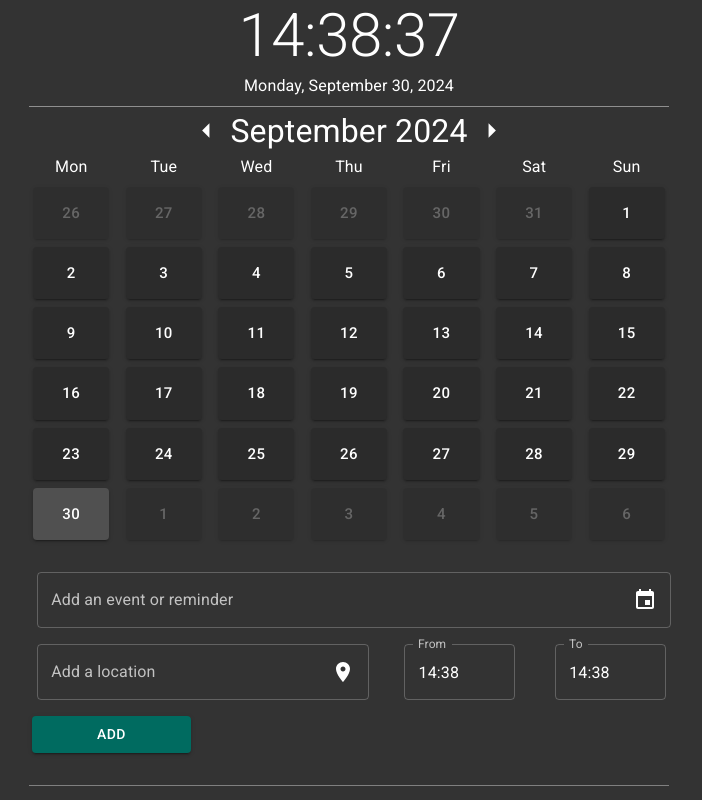
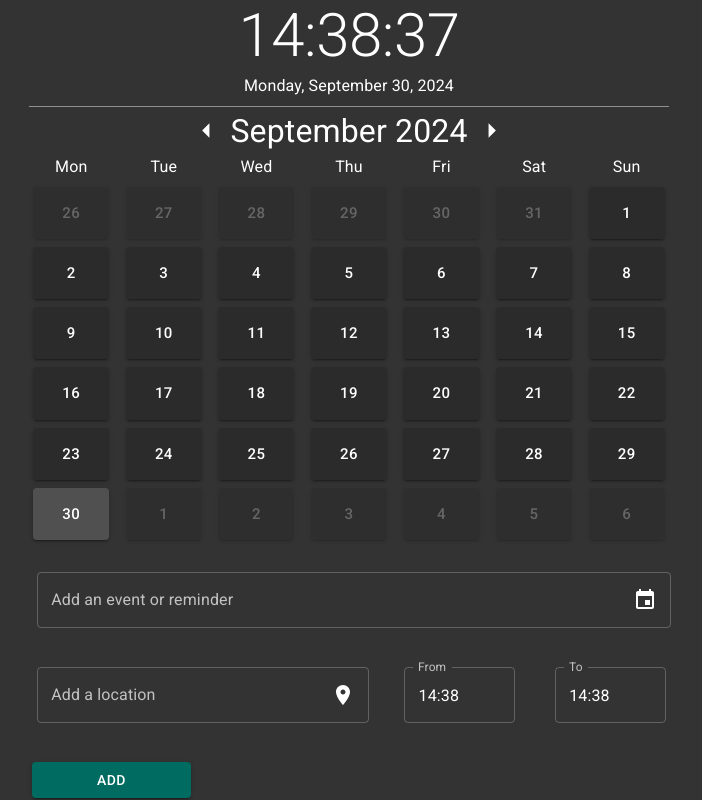
Before and after one commit to MarcusMohns/simple-calendar, a React (Vite) app: page / in a window 1280 px wide. Shown: the top 800 px of the page, without its empty margins (291-993 px from the left). Built offline with nearby package versions, Linux system fonts and the light colour scheme.

Commit message:
add error handling

```diff
--- a/src/Components/StyledTextField.jsx
+++ b/src/Components/StyledTextField.jsx
@@ -9,7 +9,7 @@ import SendIcon from "@mui/icons-material/Send";
 import PlaceIcon from "@mui/icons-material/Place";
 import EventIcon from "@mui/icons-material/Event";
 
-const StyledTextField = ({ setText, text, label, icon }) => {
+const StyledTextField = ({ setText, text, label, icon, error, setError }) => {
   const SendTooltipIcon = () =>
     icon === "location" ? (
       <Tooltip title="Location" placement="right" TransitionComponent={Zoom}>
@@ -38,11 +38,12 @@ const StyledTextField = ({ setText, text, label, icon }) => {
     >
       <FormControl sx={{ width: "100%" }}>
         <TextField
+          error={error}
           id={`${label}`}
           label={label}
           variant="outlined"
           autoComplete="off"
-          onChange={(e) => setText(e.target.value)}
+          onChange={(e) => (setText(e.target.value), error && setError(false))}
           value={text}
           sx={{
             button: { paddingRight: "0px" },
@@ -54,6 +55,8 @@ const StyledTextField = ({ setText, text, label, icon }) => {
               endAdornment: <SendTooltipIcon />,
             },
           }}
+          helperText={error ? "Required" : " "}
+          noValidate
         />
       </FormControl>
     </Box>
--- a/src/TextSection.jsx
+++ b/src/TextSection.jsx
@@ -16,9 +16,10 @@ const TextSection = ({ saveAppointment }) => {
   const [fromTime, setFromTime] = useState(dayjs());
   const [toTime, setToTime] = useState(dayjs());
   const [location, setLocation] = useState("");
+  const [error, setError] = useState(false);
 
   const handleSubmit = (e) => {
-    e.preventDefault();
+    if (text.length) {
       saveAppointment({
         text: text,
         toTime: toTime.format("HH:MM"),
@@ -28,11 +29,16 @@ const TextSection = ({ saveAppointment }) => {
       });
       setText("");
       setLocation("");
+      setError(false);
+    } else {
+      setError(true);
+    }
   };
 
   return (
     <Box
       sx={{
+        component: "form",
         display: "flex",
         flexDirection: "column",
         width: "52%",
@@ -46,6 +52,8 @@ const TextSection = ({ saveAppointment }) => {
         text={text}
         icon=""
         label={"Add an event or reminder"}
+        error={error}
+        setError={setError}
       />
       <Stack spacing={5} direction="row" sx={{ width: "100%", my: 2 }}>
         <StyledTextField
@@ -54,6 +62,7 @@ const TextSection = ({ saveAppointment }) => {
           text={location}
           icon="location"
           label={"Add a location"}
+          error={false}
         />
         <LocalizationProvider dateAdapter={AdapterDayjs} name="time">
           <TimePicker
```
Lines whose indentation alone changed are shown as unchanged.
